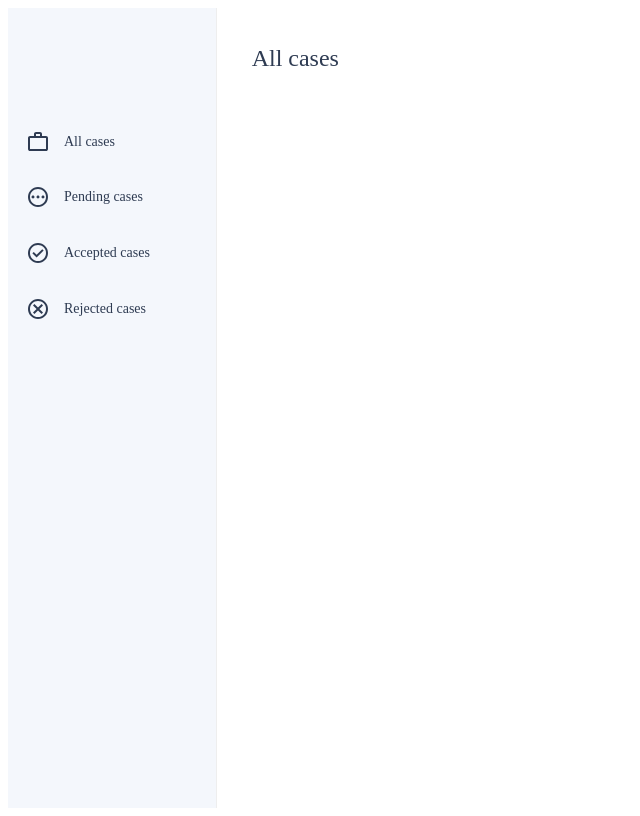
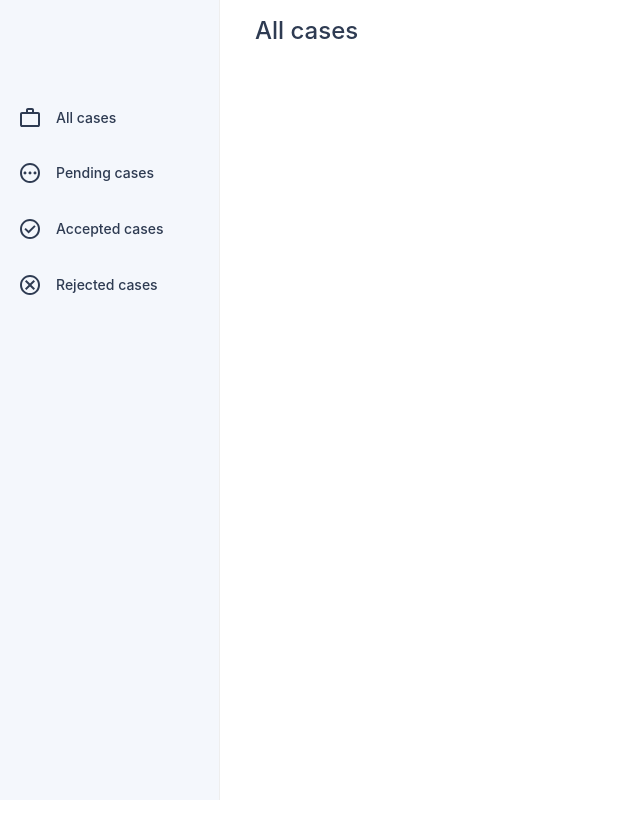
Before and after one commit to aulanchik/case-management, a React (Vite) app: page / in a window 1280 px wide. Shown: the whole page, without its empty margins (0-640 px from the left). Built offline with nearby package versions, Linux system fonts and the light colour scheme.

Commit message:
addressed appearance issues

```diff
--- /dev/null
+++ b/src/index.css
@@ -0,0 +1,13 @@
+* {
+  margin: 0;
+  padding: 0;
+  outline: none;
+  box-sizing: border-box;
+}
+
+body {
+  font-family: "Inter", "Segoe UI", "Roboto", "Oxygen", "Ubuntu", "Cantarell",
+    "Fira Sans", "Droid Sans", "Helvetica Neue", sans-serif;
+  -webkit-font-smoothing: antialiased;
+  -moz-osx-font-smoothing: grayscale;
+}
--- a/src/main.tsx
+++ b/src/main.tsx
@@ -1,6 +1,7 @@
 import React from "react";
 import ReactDOM from "react-dom/client";
 import App from "./App.tsx";
+import "./index.css";
 
 const rootElement = document.getElementById("root")!;
 
```
